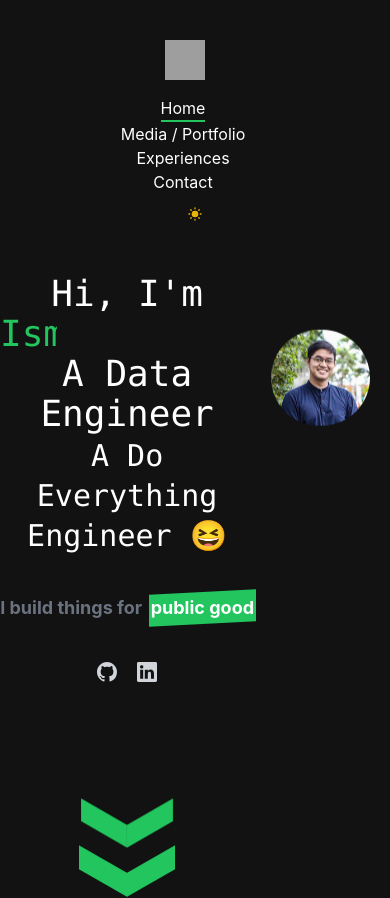
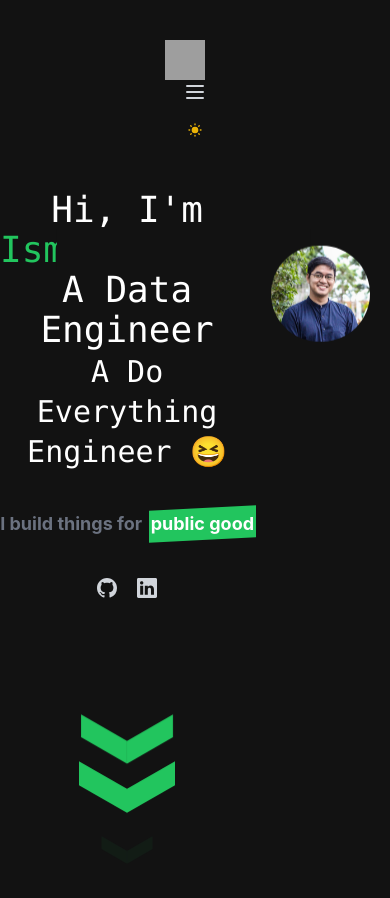
Before and after one commit to Coolbreeze151/portfolio, a Next.js app: page / in a window 390 px wide. Shown: the top 898 px of the page. Built offline with nearby package versions, Linux system fonts and the light colour scheme; grey boxes are pictures that could not be loaded.

Commit message:
refactor

```diff
--- a/components/Navbar.tsx
+++ b/components/Navbar.tsx
@@ -4,12 +4,14 @@ import { useTheme } from "next-themes";
 import { useRouter } from "next/router";
 import { userData } from "../constants/user";
 import { motion } from 'framer-motion';
+import { MenuIcon, XIcon } from '@heroicons/react/outline';
 
 export default function Navbar(): React.ReactElement {
   const router = useRouter();
   const { theme, setTheme } = useTheme();
   const [mounted, setMounted] = useState(false);
   const [onHoverTheme, setOnHoverTheme] = useState("");
+  const [isOpen, setIsOpen] = useState(false);
 
   const links: { name: string; href: string }[] = [
     { name: 'Home', href: '/' },
@@ -40,7 +42,16 @@ export default function Navbar(): React.ReactElement {
           </div>
         </Link>
 
-        <nav className="flex flex-col md:flex-row items-center mt-4 md:mt-0">
+        <div className="md:hidden">
+          <button
+            onClick={() => setIsOpen(!isOpen)}
+            className="text-gray-500 dark:text-gray-300 hover:text-gray-700 dark:hover:text-gray-400 focus:outline-none focus:text-gray-700 dark:focus:text-gray-400"
+          >
+            {isOpen ? <XIcon className="w-6 h-6" /> : <MenuIcon className="w-6 h-6" />}
+          </button>
+        </div>
+
+        <nav className={`flex-col md:flex-row items-center mt-4 md:mt-0 ${isOpen ? 'flex' : 'hidden'} md:flex`}>
           {links.map(({ name, href }) => (
             <Link href={href} key={name}>
               <div className="mr-6 sm:mr-8 flex flex-col relative">
--- a/pages/projects.tsx
+++ b/pages/projects.tsx
@@ -14,7 +14,6 @@ interface projectDetails {
     desc: string
 }
 
-
 const Projects: NextPage = () => {
     return (
         <Layout title="Projects" description={`${title} - ${subtitle}`}>
@@ -22,9 +21,8 @@ const Projects: NextPage = () => {
                 <div className="w-full md:w-1/2 mx-auto text-center md:text-left lg:p-20">
                     <h1 className="font-body font-bold text-[60px]">Media / Portfolio</h1>
                 </div>
-
             </div>
-            <div className="max-w-md md:max-w-6xl mx-auto grid grid-cols-1 md:grid-cols-3 gap-8 pb-10">
+            <div className="max-w-md md:max-w-6xl mx-auto grid grid-cols-1 md:grid-cols-2 lg:grid-cols-3 gap-8 pb-10">
                 {userData.projects.map((proj, idx) => (
                     <ProjectCard
                         key={idx}
@@ -42,12 +40,11 @@ const Projects: NextPage = () => {
 
 const ProjectCard = ({ title, link, image, desc, tech }: projectDetails) => {
     return (
-        <a target="_blank" href={link} className="daisyui-card w-full shadow-xl relative overflow-hidden hover:scale-110 transition duration-2000 ease-out h-full">
-            <figure><img className="max-w-[500px] h-[300px]" src={image} alt="projectPics" /></figure>
+        <a target="_blank" href={link} className="daisyui-card w-full shadow-xl relative overflow-hidden hover:scale-105 transition duration-500 ease-out h-full">
+            <figure><img className="max-w-full h-[300px]" src={image} alt="projectPics" /></figure>
             <div className="daisyui-card-body dark:bg-gray-800">
                 <h2 className="daisyui-card-title">
                     {title}
-                    {/* <div className="daisyui-badge daisyui-badge-secondary">NEW</div> */}
                 </h2>
                 <p>{desc}</p>
                 <div className="daisyui-card-actions justify-end">
```
